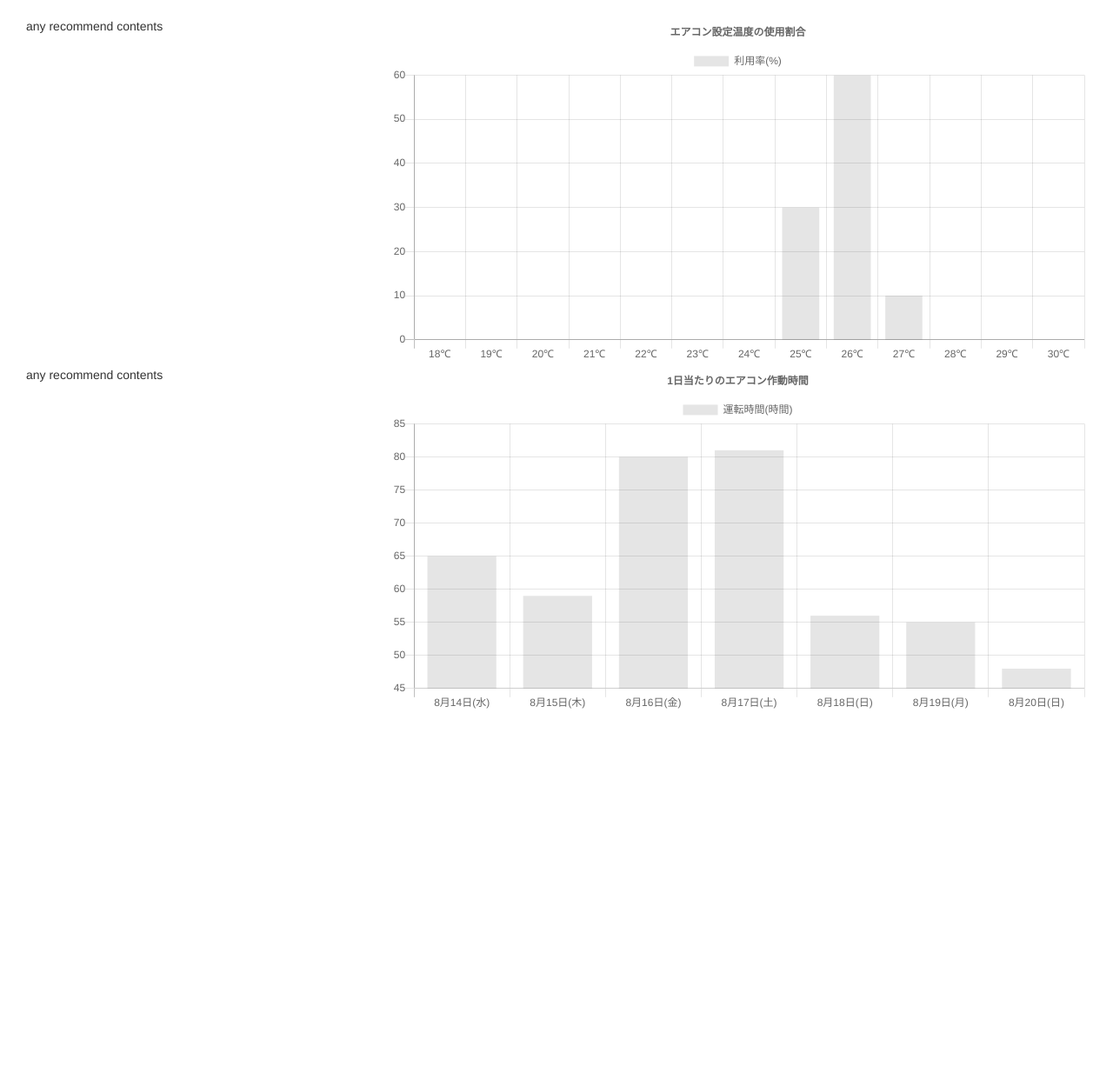
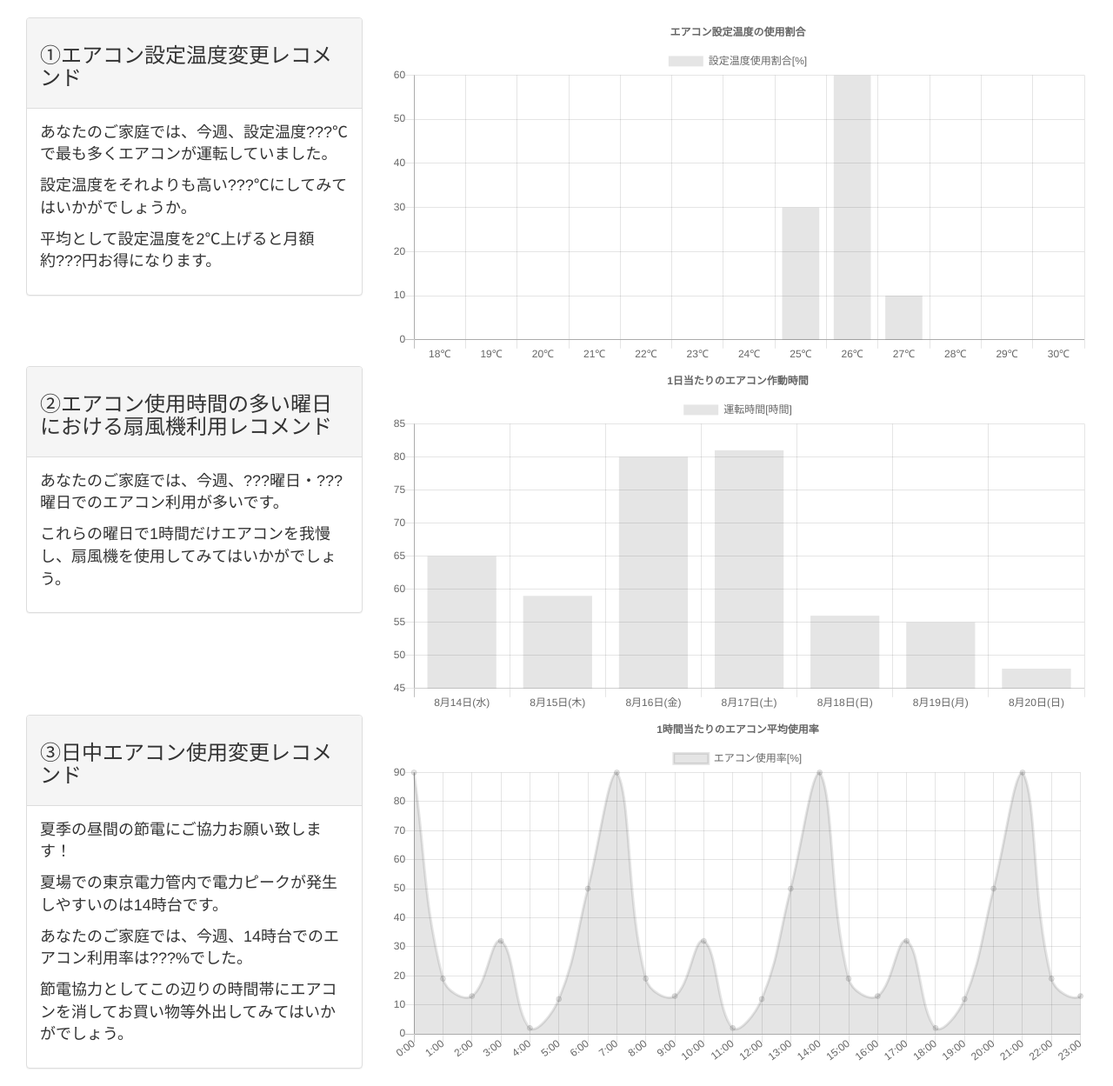
Before and after one commit to momotaro98/HEMS_Recommedation_Page, a Flask app: page / in a window 1280 px wide. Shown: the part 52-1301 px from the top of the page at 87% size. Before the commit the page ends 874 px from the top, so only its background shows below. Run offline with Flask 2, Linux system fonts and the light colour scheme; some libraries are stand-ins or nearby versions.

Commit message:
add demo page

```diff
--- a/app/static/css/default.css
+++ b/app/static/css/default.css
@@ -2,3 +2,7 @@
     background-color: #fff;
     border-radius: 15px;
 }
+
+p {
+    font-size: large;
+}
--- a/app/static/js/graphs.js
+++ b/app/static/js/graphs.js
@@ -4,7 +4,7 @@
 	  labels: settemp_lables,
 	  datasets: [
 		{
-		  label: '利用率(%)',
+		  label: '設定温度使用割合[%]',
 		  hoverBackgroundColor: "rgba(255,99,132,0.3)",
 		  data: settemp_data,
 		}
@@ -33,10 +33,10 @@
 (function(){
 	// 運転時間合計
 	var totaltime_data_out = {
-	  labels: time_lables,
+	  labels: totaltime_lables,
 	  datasets: [
 		{
-		  label: '運転時間(時間)',
+		  label: '運転時間[時間]',
 		  hoverBackgroundColor: "rgba(255,99,132,0.3)",
 		  data: totaltime_data,
 		}
@@ -59,5 +59,36 @@
 	  options: options  //オプション設定
 
 	});
+}());
 
+
+(function(){
+	// 単位時間当たりの使用率グラフ
+	var perhour_data_out = {
+	  labels: perhour_lables,
+	  datasets: [
+		{
+		  label: 'エアコン使用率[%]',
+		  hoverBackgroundColor: "rgba(255,99,132,0.3)",
+		  data: perhour_data,
+		}
+	  ]
+	};
+
+	//「オプション設定」
+	var options = {
+	  title: {
+		display: true,
+		text: '1時間当たりのエアコン平均使用率'
+	  }
+	};
+
+	var canvas = document.getElementById('perhour');
+	var chart = new Chart(canvas, {
+
+	  type: 'line',  //グラフの種類
+	  data: perhour_data_out,  //表示するデータ
+	  options: options  //オプション設定
+
+	});
 }());
--- a/app/templates/index.html
+++ b/app/templates/index.html
@@ -2,15 +2,19 @@
 
 {% block page_content %}
 
-<!--
-<canvas id="stage"></canvas>
--->
 
 <div class="container-fluid">
 	<div class="row-fluid">
 		<div class="col-md-4">
-			<div class="recommend">
-				any recommend contents
+			<div class="panel panel-default recommend">
+                <div class="panel-heading">
+                    <h3>①エアコン設定温度変更レコメンド</h3>
+                </div><!-- .panel-heading -->
+                <div class="panel-body">
+                    <p>あなたのご家庭では、今週、設定温度???℃で最も多くエアコンが運転していました。</p>
+                    <p>設定温度をそれよりも高い???℃にしてみてはいかがでしょうか。</p>
+                    <p>平均として設定温度を2℃上げると月額約???円お得になります。</p>
+                </div><!-- .panel-body -->
 			</div><!-- .recommend -->
 		</div><!-- .col -->
 		<div class="col-md-8 graph">
@@ -22,12 +26,40 @@
 <div class="container-fluid">
 	<div class="row-fluid">
 		<div class="col-md-4">
-			<div class="recommend">
-				any recommend contents
+			<div class="panel panel-default recommend">
+                <div class="panel-heading">
+                    <h3>②エアコン使用時間の多い曜日における扇風機利用レコメンド</h3>
+                </div><!-- .panel-heading -->
+                <div class="panel-body">
+                    <p>あなたのご家庭では、今週、???曜日・???曜日でのエアコン利用が多いです。</p>
+                    <p>これらの曜日で1時間だけエアコンを我慢し、扇風機を使用してみてはいかがでしょう。</p>
+                </div><!-- .panel-body -->
 			</div><!-- .recommend -->
 		</div><!-- .col -->
 		<div class="col-md-8 graph">
 			<canvas id="totaltime"></canvas>
+		</div><!-- .col -->
+	</div><!-- .row -->
+</div><!-- .container -->
+
+<div class="container-fluid">
+	<div class="row-fluid">
+		<div class="col-md-4">
+			<div class="panel panel-default recommend">
+                <div class="panel-heading">
+                    <h3>③日中エアコン使用変更レコメンド</h3>
+                </div><!-- .panel-heading -->
+                <div class="panel-body">
+                    <p>夏季の昼間の節電にご協力お願い致します！</p>
+                    <p>夏場での東京電力管内で電力ピークが発生しやすいのは14時台です。</p>
+                    <p></p>
+                    <p>あなたのご家庭では、今週、14時台でのエアコン利用率は???%でした。</p>
+                    <p>節電協力としてこの辺りの時間帯にエアコンを消してお買い物等外出してみてはいかがでしょう。</p>
+                </div><!-- .panel-body -->
+			</div><!-- .recommend -->
+		</div><!-- .col -->
+		<div class="col-md-8 graph">
+			<canvas id="perhour"></canvas>
 		</div><!-- .col -->
 	</div><!-- .row -->
 </div><!-- .container -->
@@ -39,8 +71,11 @@
 	var settemp_lables = ["18℃", "19℃", "20℃", "21℃", "22℃", "23℃", "24℃", "25℃", "26℃", "27℃", "28℃", "29℃", "30℃"];
     var settemp_data = [0, 0, 0, 0, 0, 0, 0, 30, 60, 10, 0, 0, 0];
 
-	var time_lables = ["8月14日(水)", "8月15日(木)", "8月16日(金)", "8月17日(土)", "8月18日(日)", "8月19日(月)", "8月20日(日)"];
+	var totaltime_lables = ["8月14日(水)", "8月15日(木)", "8月16日(金)", "8月17日(土)", "8月18日(日)", "8月19日(月)", "8月20日(日)"];
     var totaltime_data = [65, 59, 80, 81, 56, 55, 48];
+
+    var perhour_lables = ["0:00", "1:00", "2:00", "3:00", "4:00", "5:00", "6:00", "7:00", "8:00", "9:00", "10:00", "11:00", "12:00", "13:00", "14:00", "15:00", "16:00", "17:00", "18:00", "19:00", "20:00", "21:00", "22:00", "23:00",];
+    var perhour_data = [90, 19, 13, 32, 2, 12, 50, 90, 19, 13, 32, 2, 12, 50, 90, 19, 13, 32, 2, 12, 50, 90, 19, 13, 32, 2, 12, 50];
 </script>
 <script src="/static/js/graphs.js"></script>
 {% endblock %}
```
